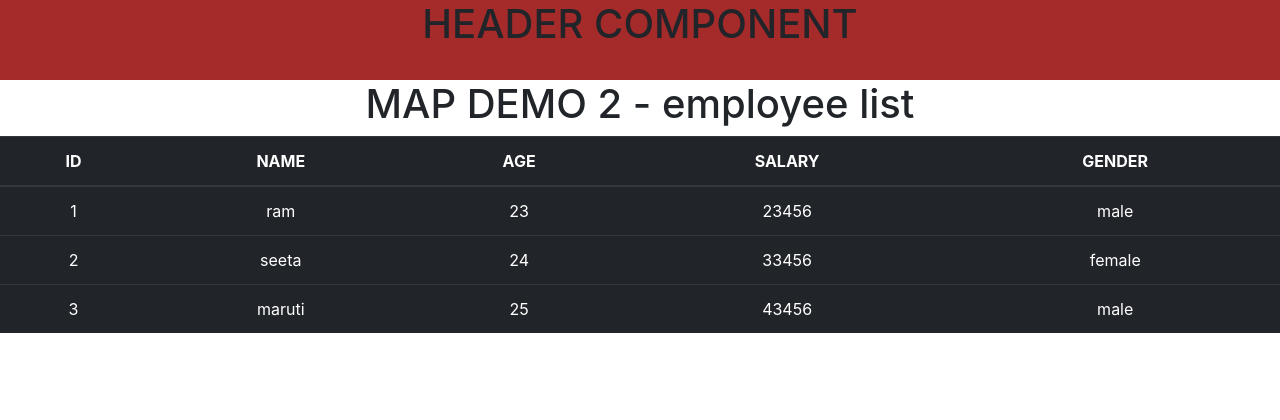
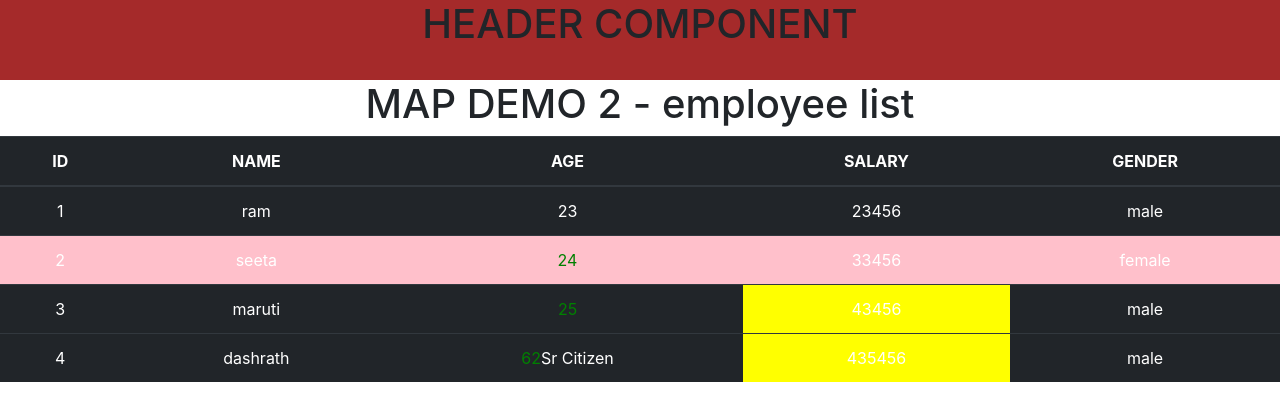
Before and after one commit to samirvithlani/2025-mern-evn, a React (Vite) app: page / in a window 1280 px wide. Shown: the top 420 px of the page. Built offline with nearby package versions, Linux system fonts and the light colour scheme.

Commit message:
mapdemo3

```diff
--- a/src/App.jsx
+++ b/src/App.jsx
@@ -7,6 +7,7 @@ import Content from "./components/Content"
 import { Footer } from './components/Footer'
 import { MapDemo } from './components/MapDemo'
 import { MapDemo2 } from './components/MapDemo2'
+import { MapDemo3 } from './components/MapDemo3'
 
 function App() {
 
@@ -15,7 +16,8 @@ function App() {
       <Header></Header>
       {/* <Content></Content> */}
       {/* <MapDemo></MapDemo> */}
-      <MapDemo2></MapDemo2>
+      {/* <MapDemo2></MapDemo2> */}
+      <MapDemo3></MapDemo3>
       {/* <Footer></Footer> */}
    </div>
   )
--- /dev/null
+++ b/src/components/MapDemo3.jsx
@@ -0,0 +1,69 @@
+import React from 'react'
+
+export const MapDemo3 = () => {
+    const employees = [
+        {
+            id:1,
+            name:"ram",
+            age:23,
+            salary:23456,
+            gender:"male"
+        },
+        {
+            id:2,
+            name:"seeta",
+            age:24,
+            salary:33456,
+            gender:"female"
+        },
+        {
+            id:3,
+            name:"maruti",
+            age:25,
+            salary:43456,
+            gender:"male"
+        },
+        {
+            id:4,
+            name:"dashrath",
+            age:62,
+            salary:435456,
+            gender:"male"
+        }
+    ]
+  return (
+    <div style={{textAlign:"center"}}>
+            <h1>MAP DEMO 2 - employee list</h1>
+            <table className='table table-dark'>
+                <thead>
+                    <tr>
+                        <th>ID</th>
+                        <th>NAME</th>
+                        <th>AGE</th>
+                        <th>SALARY</th>
+                        <th>GENDER</th>
+                    </tr>
+                </thead>
+                <tbody>
+                    {
+                        employees.map((emp)=>{
+                            return <tr style={{backgroundColor:emp.gender =="female"&&"pink"}}>
+                                <td>{emp.id}</td>
+                                <td>{emp.name}</td>
+                                <td>
+                                    {/* <span style={{color:emp.age>=24 ? "green" :"white"}}>{emp.age}</span> */}
+                                    <span style={{color:emp.age>=24 && "green"}}>{emp.age}</span>
+                                    {
+                                        emp.age>=60 && <span>Sr Citizen</span>
+                                    }
+                                </td>
+                                <td style={{backgroundColor:emp.salary>=40000 && "yellow"}}>{emp.salary}</td>
+                                <td>{emp.gender}</td>
+                            </tr>
+                        })
+                    }
+                </tbody>
+            </table>
+    </div>
+  )
+}
```
Also changed, not shown: th.txt.
